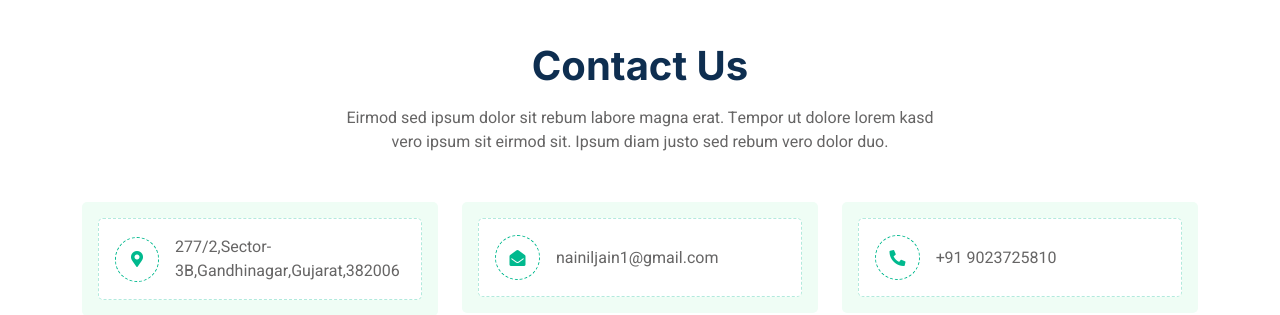
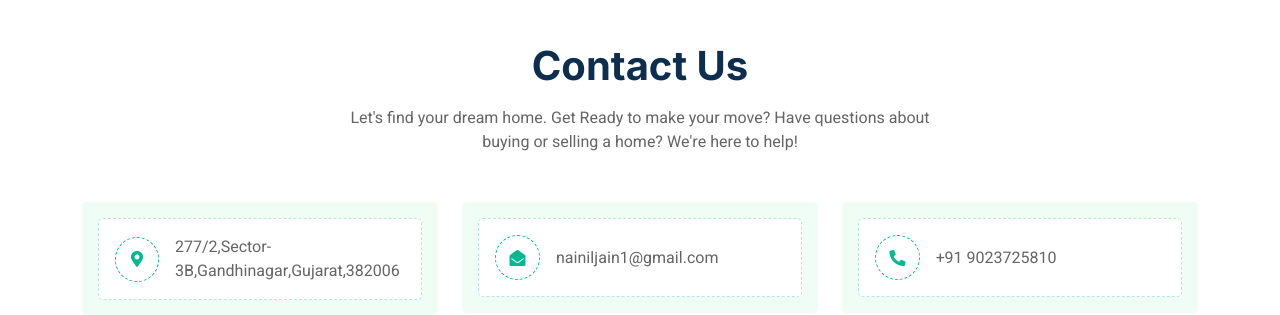
Before and after one commit to Nainiljain/Real-Estate-Price-Prediction-Using-Machine-Learning-and-Django-, a Django app: page /contact.html in a window 1280 px wide. Shown: the part 684-999 px from the top of the page. Run offline with Django 5.2, Linux system fonts and the light colour scheme; parts of the project's set-up code (start-up, migrations or seed data) failed here and were passed over; some libraries are stand-ins or nearby versions.

Commit message:
contact page changed

```diff
--- a/template/contact.html
+++ b/template/contact.html
@@ -152,7 +152,7 @@
             <div class="container">
                 <div class="text-center mx-auto mb-5 wow fadeInUp" data-wow-delay="0.1s" style="max-width: 600px;">
                     <h1 class="mb-3">Contact Us</h1>
-                    <p>Eirmod sed ipsum dolor sit rebum labore magna erat. Tempor ut dolore lorem kasd vero ipsum sit eirmod sit. Ipsum diam justo sed rebum vero dolor duo.</p>
+                    <p>Let's find your dream home. Get Ready to make your move? Have questions about buying or selling a home? We're here to help!</p>
                 </div>
                 <div class="row g-4">
                     <div class="col-12">
```
